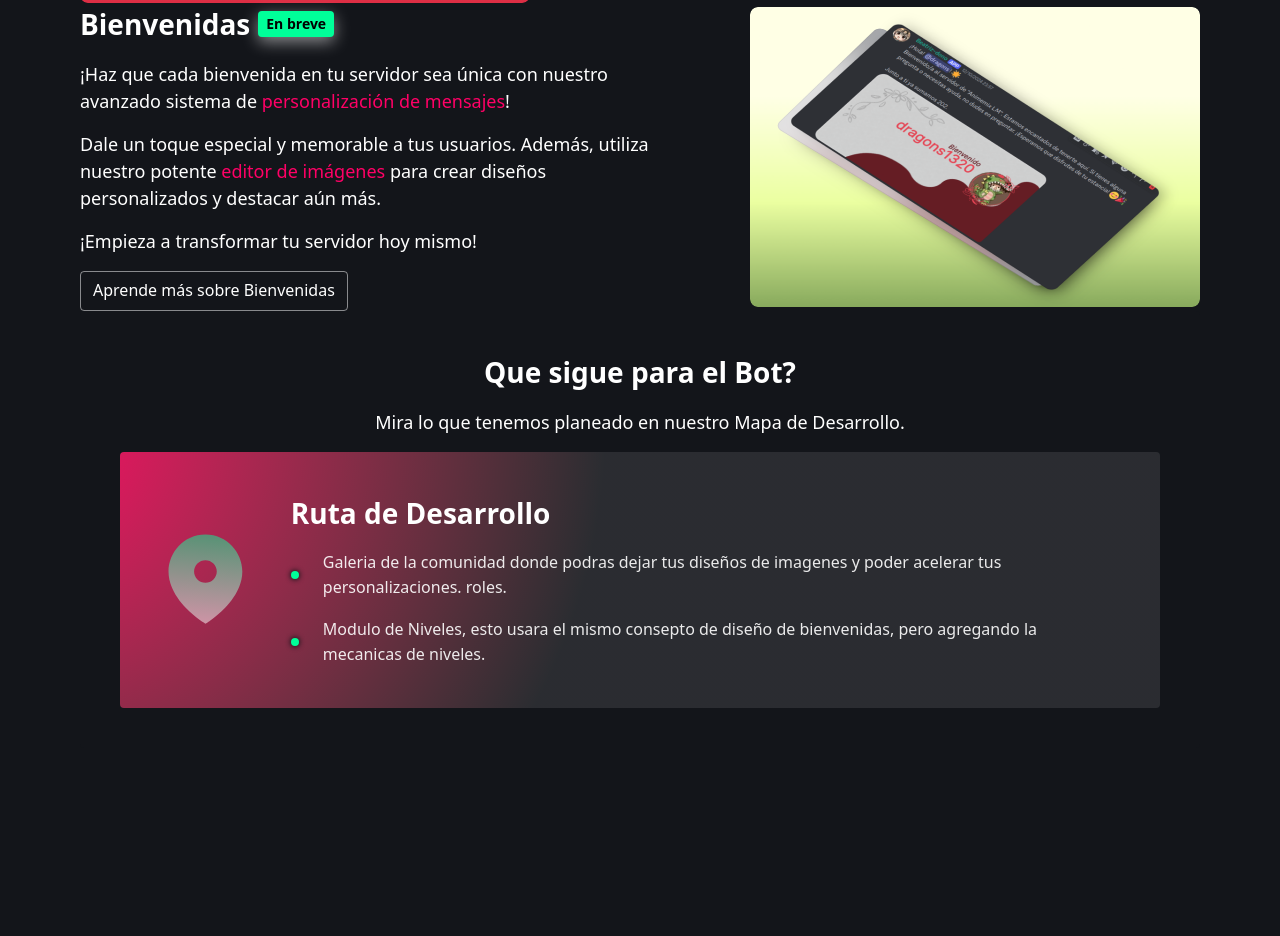
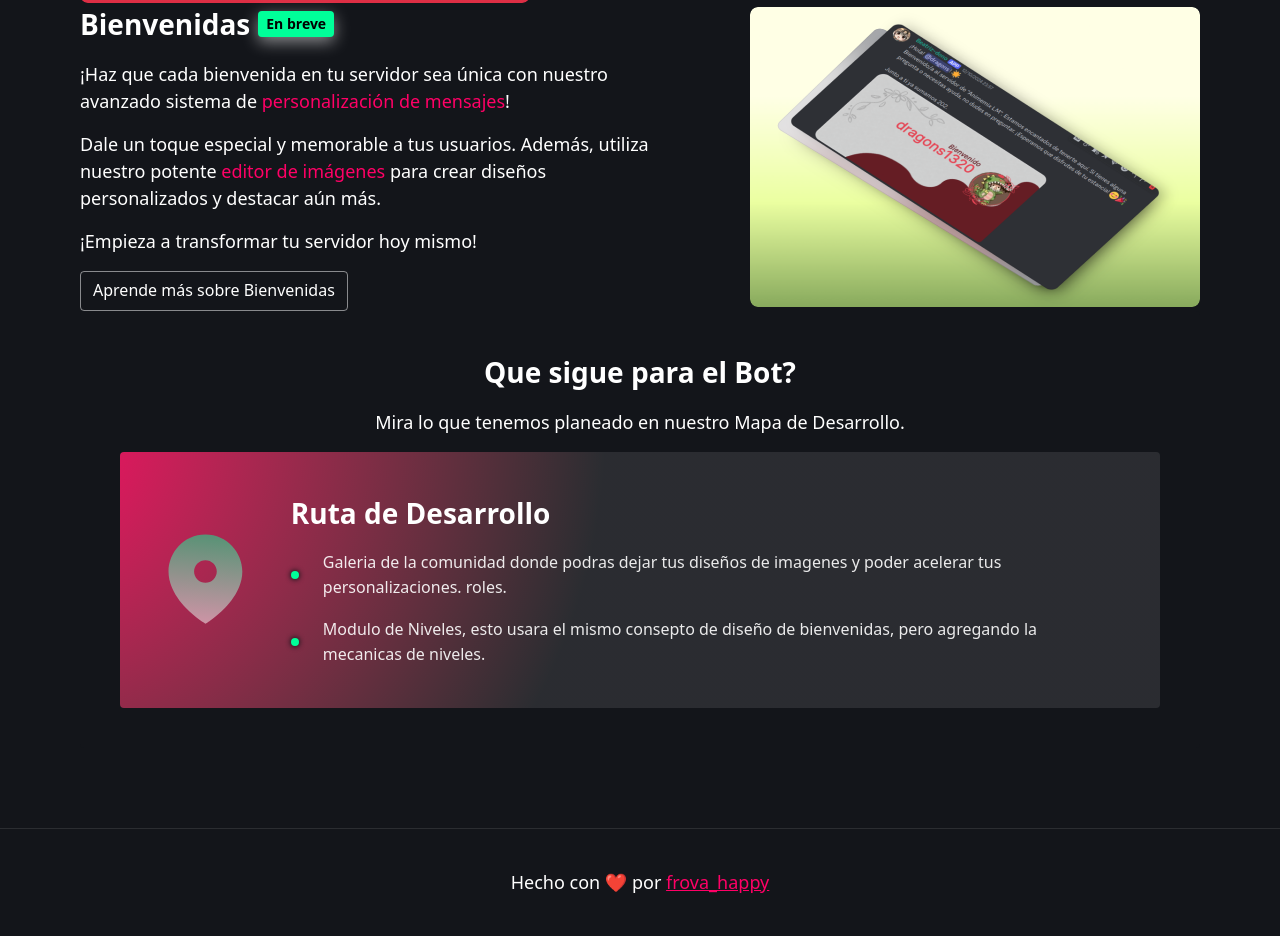
Before and after one commit to FrovaHappy/beatriz-dono, an Astro site in the folder packages/new-website/: page / in a window 1280 px wide. Shown: the part 1193-2129 px from the top of the page. Before the commit the page ends 2021 px from the top, so only its background shows below. Built offline with nearby package versions, Linux system fonts and the light colour scheme; Astro itself is replaced by a stand-in of ours.

Commit message:
feat(web): :sparkles: add footer to Layout

```diff
--- a/packages/new-website/src/layouts/Layout.astro
+++ b/packages/new-website/src/layouts/Layout.astro
@@ -3,9 +3,10 @@ import Nav from "../components/Nav.astro";
 
 interface Props {
   title: string;
+  showFooter?: boolean;
 }
 
-const { title } = Astro.props;
+const { title, showFooter = true } = Astro.props;
 ---
 
 <!doctype html>
@@ -25,6 +26,16 @@ const { title } = Astro.props;
   <body>
     <Nav />
     <slot />
+    {
+      showFooter && (
+        <footer>
+          <p>
+            Hecho con ❤️ por{" "}
+            <a href="https://github.com/FrovaHappy">frova_happy</a>
+          </p>
+        </footer>
+      )
+    }
   </body>
 </html>
 <style is:global lang="scss">
@@ -161,4 +172,20 @@ const { title } = Astro.props;
     font-size: 1.125rem;
     line-height: 1.5;
   }
+  footer {
+    all: unset;
+    display: flex;
+    align-items: center;
+    justify-content: center;
+    border-top: var(--font-color-10) solid 1px;
+    padding: 40px 0;
+    p > a {
+      cursor: pointer;
+      color: var(--primary-color);
+      text-decoration: underline;
+      &:hover {
+        color: color-mix(in srgb, var(--primary-color) 100%, white 25%);
+      }
+    }
+  }
 </style>
```
